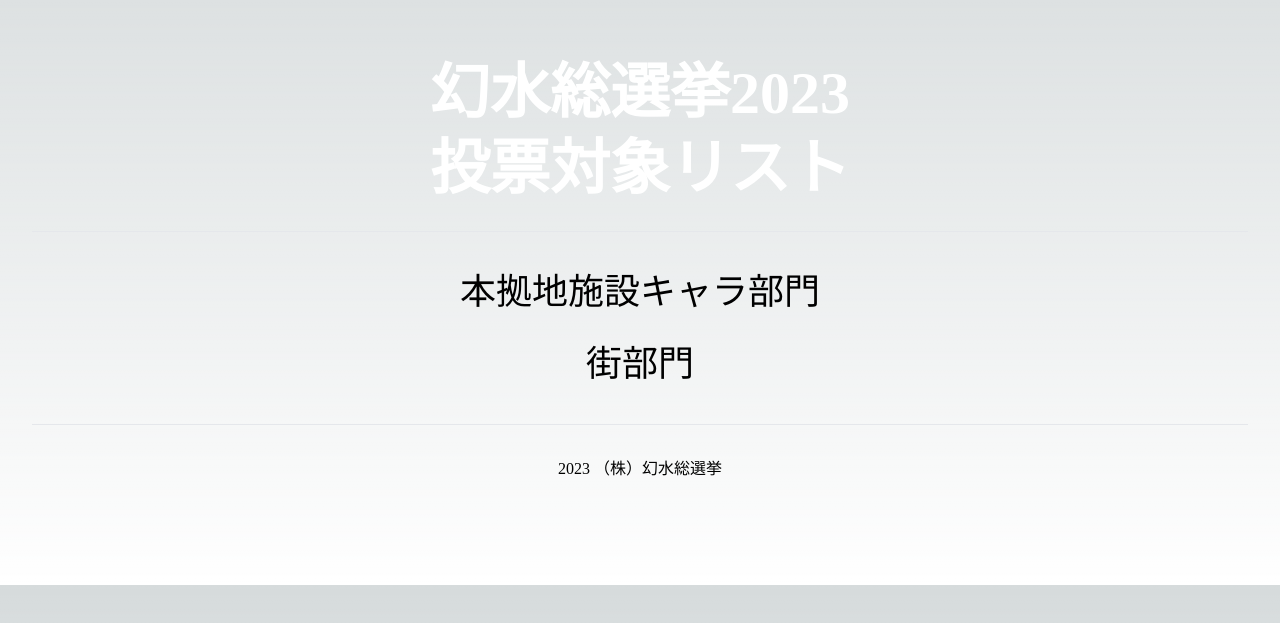
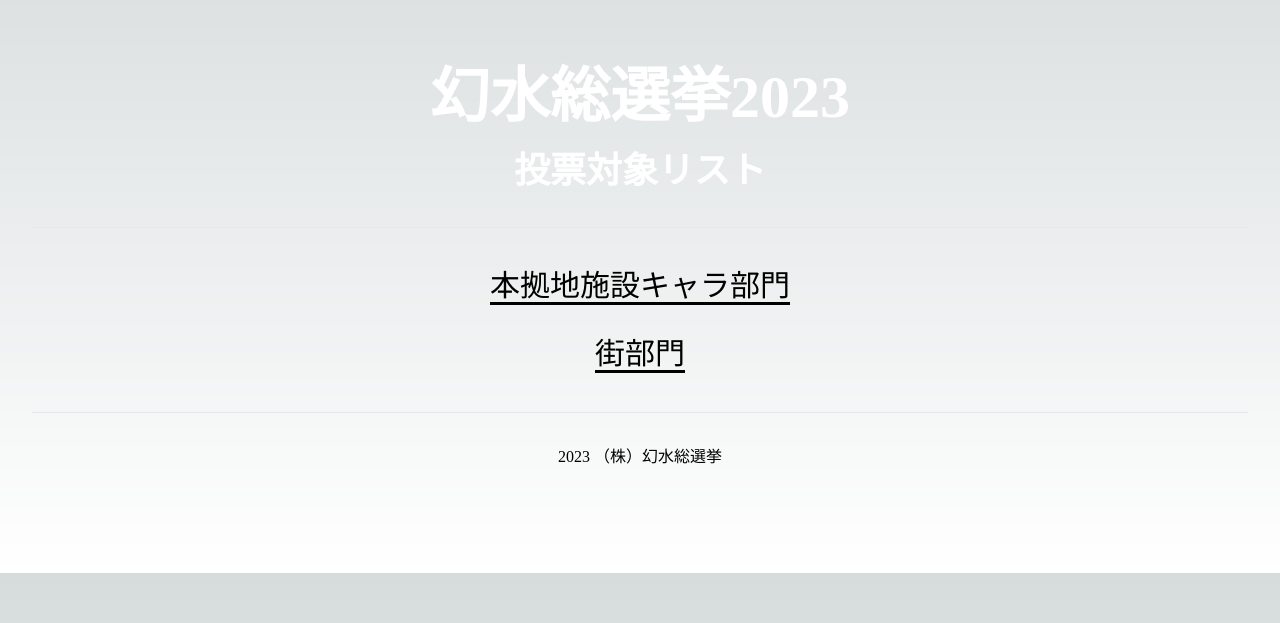
Before and after one commit to true-runes/election-bulletin-2023, a Next.js app: page / in a window 1280 px wide. Shown: the part 121-744 px from the top of the page. Built offline with nearby package versions, Linux system fonts and the light colour scheme.

Commit message:
feat: 🎸 微修正

```diff
--- a/src/app/page.tsx
+++ b/src/app/page.tsx
@@ -5,20 +5,39 @@ const Home = async () => {
     <div className="relative overflow-hidden pt-20">
       <div className="max-w-[85rem] mx-auto px-4 sm:px-6 lg:px-8 py-10 sm:py-24">
         <div className="text-center">
-          <h1 className="text-6xl sm:text-6xl font-bold text-white dark:text-white py-2">
+          <h1 className="text-5xl sm:text-6xl font-bold text-white dark:text-white py-3">
             幻水総選挙2023
           </h1>
-          <h2 className="text-6xl sm:text-6xl font-bold text-white dark:text-white py-2">
+          <h3 className="text-4xl sm:text-4xl font-bold text-white dark:text-white py-3">
             投票対象リスト
-          </h2>
+          </h3>
           <div className="my-6">
             <hr />
           </div>
-          <p className="text-4xl py-4">
-            <Link href="/cities">本拠地施設キャラ部門</Link>
+          <p className="text-3xl py-4">
+            {/* リンクに下線を引きたい。下線と文字の縦の間隔は少し空けたい  */}
+            <Link
+              href="/cities"
+              passHref
+              style={{
+                textDecoration: 'underline',
+                textUnderlineOffset: '0.2em',
+              }}
+            >
+              本拠地施設キャラ部門
+            </Link>
           </p>
-          <p className="text-4xl py-4">
-            <Link href="/cities">街部門</Link>
+          <p className="text-3xl py-4">
+            <Link
+              href="/cities"
+              passHref
+              style={{
+                textDecoration: 'underline',
+                textUnderlineOffset: '0.2em',
+              }}
+            >
+              街部門
+            </Link>
           </p>
           <div className="my-6">
             <hr />
```
